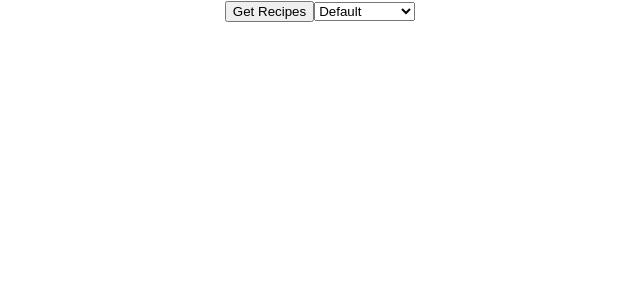
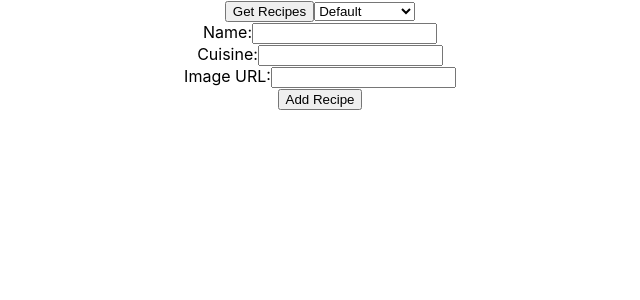
Before and after one commit to mmorris26/hope-ex-3, a React (Create React App) app: page / in a window 1280 px wide. Shown: the top 300 px of the page, without its empty margins (320-960 px from the left). Built offline with nearby package versions, Linux system fonts and the light colour scheme.

Commit message:
added some styling moved to a grid format with border and a hover effect

```diff
--- a/src/App.css
+++ b/src/App.css
@@ -28,6 +28,34 @@
   color: #61dafb;
 }
 
+
+.recipe-grid {
+  display: grid;
+  grid-template-columns: repeat(4, 1fr);
+  gap: 16px;
+  margin-top: 20px;
+}
+
+.recipe {
+  border: 1px solid #e0e0e0;
+  border-radius: 8px;
+  padding: 16px;
+  text-align: center;
+  transition: transform 0.3s ease;
+}
+
+.recipe:hover {
+  transform: translateY(-5px);
+}
+
+
+.recipe img {
+  max-width: 100%;
+  height: auto;
+  margin-bottom: 10px;
+  border-radius: 5px; /* For rounded corners on images */
+}
+
 @keyframes App-logo-spin {
   from {
     transform: rotate(0deg);
--- a/src/App.tsx
+++ b/src/App.tsx
@@ -19,6 +19,10 @@ function App() {
   };
 
   const [recipeArray, setRecipeArray] = useState<Recipe[]>([]);
+
+  const [newRecipeName, setNewRecipeName] = useState<string>("");
+  const [newRecipeCuisine, setNewRecipeCuisine] = useState<string>("");
+  const [newRecipeImage, setNewRecipeImage] = useState<string>("");
 
   function getRecipes() {
     fetch(
@@ -54,11 +58,25 @@ function App() {
         sortedRecipes.sort((a, b) => b.cuisine.localeCompare(a.cuisine));
         break;
       default:
-        // If you have a default order from the API or another sorting method, handle it here.
         break;
     }
 
     setRecipeArray(sortedRecipes);
+  }
+
+  function handleAddRecipe(event: React.FormEvent) {
+    event.preventDefault();
+
+    const newRecipe: Recipe = {
+      name: newRecipeName,
+      cuisine: newRecipeCuisine,
+      image: newRecipeImage,
+    };
+    setRecipeArray([...recipeArray, newRecipe]);
+
+    setNewRecipeName("");
+    setNewRecipeCuisine("");
+    setNewRecipeImage("");
   }
 
   return (
@@ -71,6 +89,42 @@ function App() {
         <option value="cuisine-asc">Cuisine (A-Z)</option>
         <option value="cuisine-desc">Cuisine (Z-A)</option>
       </select>
+      <div>
+        <form onSubmit={handleAddRecipe}>
+          <div>
+            <label>Name:</label>
+            <input
+              type="text"
+              value={newRecipeName}
+              onChange={(e) => setNewRecipeName(e.target.value)}
+              required
+            />
+          </div>
+
+          <div>
+            <label>Cuisine:</label>
+            <input
+              type="text"
+              value={newRecipeCuisine}
+              onChange={(e) => setNewRecipeCuisine(e.target.value)}
+              required
+            />
+          </div>
+
+          <div>
+            <label>Image URL:</label>
+            <input
+              type="url"
+              value={newRecipeImage}
+              onChange={(e) => setNewRecipeImage(e.target.value)}
+              required
+            />
+          </div>
+
+          <button type="submit">Add Recipe</button>
+        </form>
+      </div>
+      <div className="recipe-grid">
         {recipeArray.map((recipe, index) => (
           <div key={index} className="recipe">
             <h2>{recipe.name}</h2>
@@ -79,6 +133,7 @@ function App() {
           </div>
         ))}
       </div>
+    </div>
   );
 }
 
```
Lines whose indentation alone changed are shown as unchanged.
